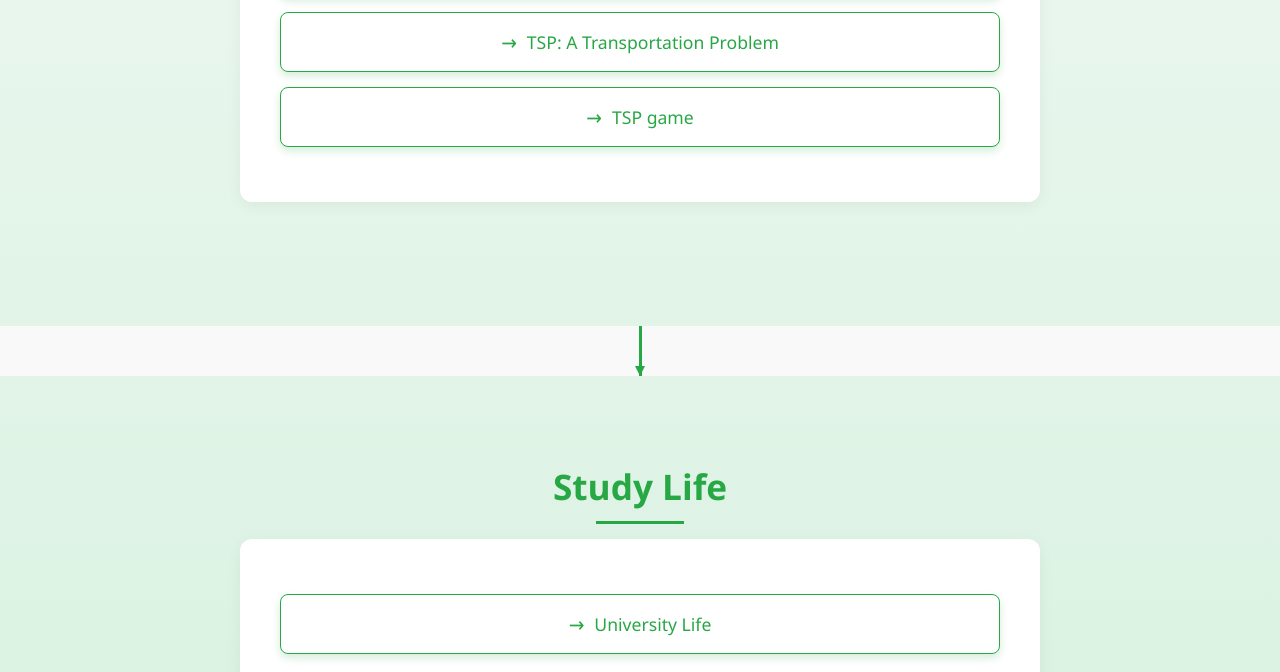
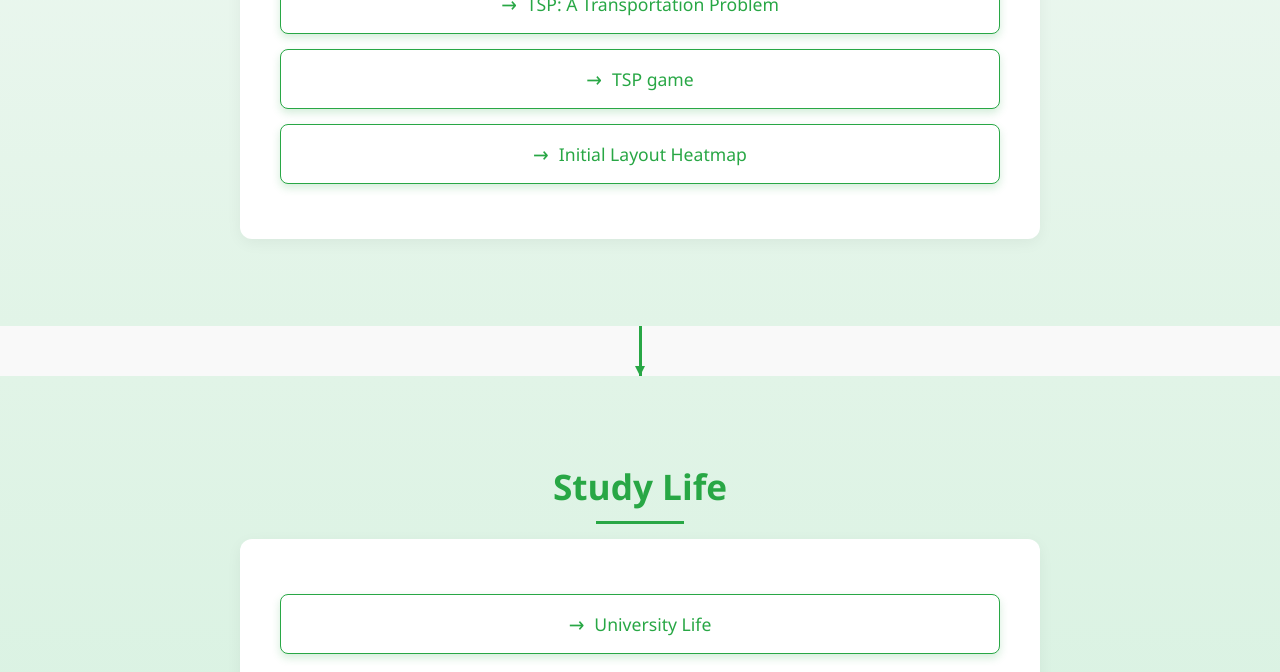
Before and after one commit to autowman/umar, a plain HTML site: page index.html in a window 1280 px wide. Shown: the part 1274-1946 px from the top of the page. Drawn offline with Linux system fonts and the light colour scheme.

Commit message:
Update index.html

```diff
--- a/index.html
+++ b/index.html
@@ -330,6 +330,7 @@
       <button onclick="window.location.href='https://docs.google.com/spreadsheets/d/1mVnoLALFZDs4rhxrkWAJaPlQ2Ik5GOgk8kdaPBFAPAc/edit?usp=sharing';" class="assignment-button">Analyzing Lead Time and Bullwhip Effect</button>
       <button onclick="window.location.href='Umar 2217667.pdf';" class="assignment-button">TSP: A Transportation Problem</button>
       <button onclick="window.location.href='tsp.html';" class="assignment-button">TSP game</button>
+      <button onclick="window.location.href='https://docs.google.com/spreadsheets/d/1t0zdOIRBStMmIJskjRnuUn0no1tRGs5v0WJ3-anJASY/edit?usp=sharing';" class="assignment-button">Initial Layout Heatmap</button>
     </div>
   </section>
 
```
